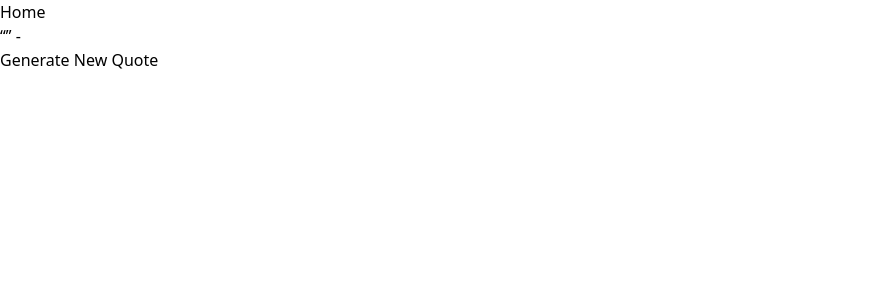
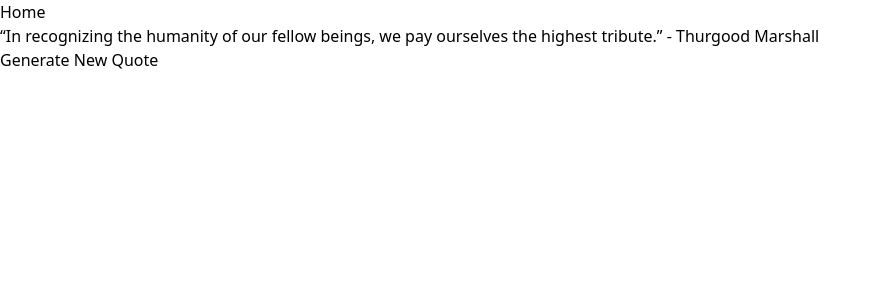
Before and after one commit to RW2023/next-quotes, a Next.js app: page / in a window 1280 px wide. Shown: the top 300 px of the page, without its empty margins (0-881 px from the left). Built offline with nearby package versions, Linux system fonts and the light colour scheme.

Commit message:
refactor code to properly identify shape of quote object

```diff
--- a/src/app/page.tsx
+++ b/src/app/page.tsx
@@ -1,26 +1,28 @@
+// Import necessary libraries and components
 'use client';
-import { useState } from 'react';
+import React, { useState } from 'react';
 import BlackHistoryQuoteGenerator from '@/components/BlackHistoryQuoteGenerator';
+import blackHistoryQuotes from '@/data/blackHistoryQuotes'; // Adjust the import path as needed
 
 export default function Home() {
-  const [quote, setQuote] = useState('');
+  const [quote, setQuote] = useState(generateRandomQuote());
 
-  interface QuoteData {
-    content: string; // Assuming the quote content is a string
+  function generateRandomQuote() {
+    const randomIndex = Math.floor(Math.random() * blackHistoryQuotes.length);
+    return blackHistoryQuotes[randomIndex];
   }
 
-
-  const handleNewQuote = async () => {
-    const response = await fetch('https://api.quotable.io/random?tags=history');
-    const data: QuoteData = await response.json(); // Type annotation to ensure compatibility with QuoteData interface
-    setQuote(data.content);
+  const handleNewQuote = () => {
+    setQuote(generateRandomQuote());
   };
-
 
   return (
     <div>
       <h1 className="text-center text-headline text-xl p-2 mx-0">Home</h1>
-      <BlackHistoryQuoteGenerator quote={quote} handleNewQuote={handleNewQuote} />
+      <BlackHistoryQuoteGenerator
+        quote={quote}
+        handleNewQuote={handleNewQuote}
+      />
     </div>
   );
 }
--- a/src/components/BlackHistoryQuoteGenerator.jsx
+++ /dev/null
@@ -1,28 +0,0 @@
-import React, { useState } from 'react';
-import blackHistoryQuotes from '@/data/blackHistoryQuotes';
-
-export function BlackHistoryQuoteGenerator({ quote, handleNewQuote }) {
-  const [currentQuote, setCurrentQuote] = useState(quote);
-
-  function generateRandomQuote() {
-    const randomIndex = Math.floor(Math.random() * blackHistoryQuotes.length);
-    return blackHistoryQuotes[randomIndex];
-  }
-
-  function handleButtonClick() {
-    const randomQuote = generateRandomQuote();
-    setCurrentQuote(randomQuote);
-    handleNewQuote(randomQuote); // Assuming `handleNewQuote` updates the quote state in the parent component
-  }
-
-  return (
-    <div className="quote-generator">
-      <blockquote>
-        &ldquo;{currentQuote.quote}&rdquo; - {currentQuote.author}
-      </blockquote>
-      <button onClick={handleButtonClick}>Generate New Quote</button>
-    </div>
-  );
-}
-
-export default BlackHistoryQuoteGenerator;
--- /dev/null
+++ b/src/components/BlackHistoryQuoteGenerator.tsx
@@ -0,0 +1,37 @@
+// File: src/components/BlackHistoryQuoteGenerator.tsx
+
+import React from 'react';
+
+// Define the shape of a quote object
+interface Quote {
+  id: string;
+  author: string;
+  quote: string;
+}
+
+// Define the props type for BlackHistoryQuoteGenerator
+interface BlackHistoryQuoteGeneratorProps {
+  quote: Quote;
+  handleNewQuote: () => void;
+}
+
+// Define the BlackHistoryQuoteGenerator component
+const BlackHistoryQuoteGenerator: React.FC<BlackHistoryQuoteGeneratorProps> = ({
+  quote,
+  handleNewQuote,
+}) => {
+  function handleButtonClick() {
+    handleNewQuote(); // Call the handleNewQuote function passed down as a prop
+  }
+
+  return (
+    <div className="quote-generator">
+      <blockquote>
+        &ldquo;{quote.quote}&rdquo; - {quote.author}
+      </blockquote>
+      <button type='submit' onClick={handleButtonClick}>Generate New Quote</button>
+    </div>
+  );
+};
+
+export default BlackHistoryQuoteGenerator;
--- a/src/data/blackHistoryQuotes.jsx
+++ b/src/data/blackHistoryQuotes.tsx
@@ -1,4 +1,6 @@
 // File: src/data/blackHistoryQuotes.js
+
+
 const blackHistoryQuotes = [
   {
     id: '1',
```
